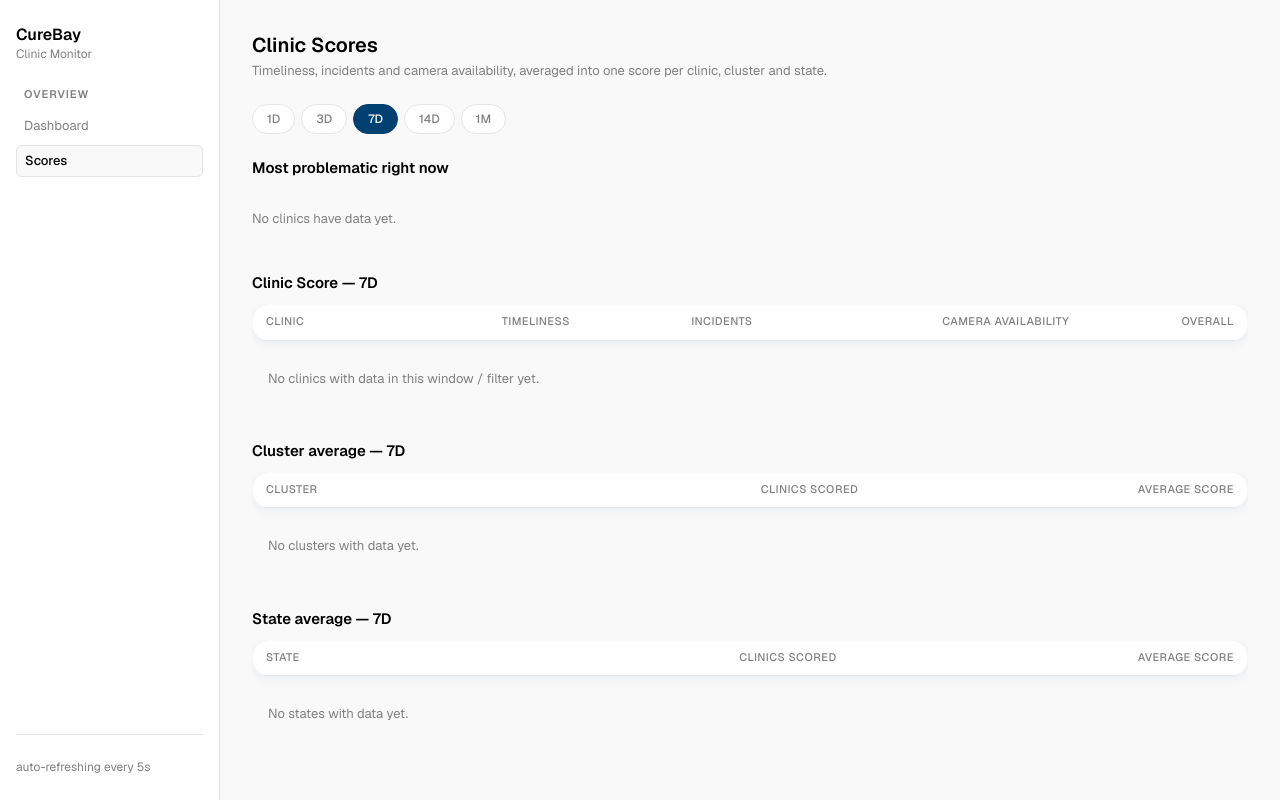
After one commit to Jagdish702/Clinic-Monitoring-System, a Flask app: page /scores in a window 1280 px wide. The commit adds this page. Run offline with Flask 3, Linux system fonts and the light colour scheme; lists and menus that the app fills with data are empty.

Commit message:
Add Clinic Score: Timeliness, Incidents, Camera Availability
Three 0-100 categories per clinic, averaged into one overall score,
each computed over five rolling windows (1D/3D/7D/14D/1M):

- Timeliness reuses report.operating_hours() rather than re-deriving
  open/close times a second way - full credit inside
  SCHEDULE_TOLERANCE_MINUTES of EXPECTED_OPEN/CLOSE, a point off per
  minute beyond it.
- Incidents: only High/Medium events count (Low is everyday activity,
  not an incident) - 100 minus 10 per High and 5 per Medium.
- Camera Availability: the usable-observation ratio (mirrors
  report._usable()'s own definition of a working camera) multiplied by
  the online-check ratio, so a clinic that went fully offline - and so
  produced no observation rows at all - doesn't read as perfect
  because there was nothing to measure.

A category is None, not 0, when the window has nothing to judge it
from. New /scores dashboard page: a window selector, per-clinic score
table (respects the existing state/cluster sidebar filter), cluster
and state average tables (grouped in Python from one ungrouped score
pass rather than re-querying per group), and a real-time "most
problematic right now" panel (offline devices, then unresolved
High/Medium alerts from the last 2 hours, then the lowest 24h scores
to fill out the list).

Verified against synthetic data with real assertions before wiring it
into the dashboard - caught and fixed a real bug in the "most
problematic" fallback (it `break`'d on the first already-listed
clinic instead of skipping past it, so it silently returned fewer
than the requested count). Then checked end-to-end against the real
local database: cluster/state averages correctly include only clinics
that actually carry state/cluster tags, leaving pre-tagging test data
out of the rollups while still showing it in the raw clinic table.

Co-Authored-By: Claude Sonnet 5 <noreply@anthropic.com>

```diff
--- a/clinic_monitor/dashboard/app.py
+++ b/clinic_monitor/dashboard/app.py
@@ -27,6 +27,7 @@ sys.path.insert(0, str(Path(__file__).resolve().parent.parent))
 
 import config  # noqa: E402
 import report as reporting  # noqa: E402
+from analysis import scoring  # noqa: E402
 from analysis.camera_role import infer_roles  # noqa: E402
 from dashboard.render import markdown_to_html  # noqa: E402
 from dashboard.workbook import build_workbook  # noqa: E402
@@ -116,6 +117,82 @@ def create_app(db_path: Optional[Path] = None) -> Flask:
             state=state,
             cluster=cluster,
             severities=SEVERITIES,
+            refresh=config.DASHBOARD_REFRESH_SEC,
+        )
+
+    @app.route("/scores")
+    def scores_page():
+        window = request.args.get("window", "7D")
+        if window not in scoring.WINDOWS:
+            window = "7D"
+        state = request.args.get("state", "all")
+        cluster = request.args.get("cluster", "all")
+
+        # Computed once, ungrouped, then grouped in Python by the clinic's
+        # own (state, cluster) - so cluster/state averages don't each
+        # re-scan the whole window's data from scratch.
+        all_scores = scoring.clinic_scores(database, window=window)
+        locations = scoring.clinic_locations(database)
+
+        states = database.group_counts("state")
+        clusters = database.group_counts("cluster", state=None if state == "all" else state)
+        clinics = database.group_counts(
+            "clinic_name",
+            state=None if state == "all" else state,
+            cluster=None if cluster == "all" else cluster,
+        )
+        clinic_names_in_scope = {c["value"] for c in clinics}
+
+        clinic_rows = sorted(
+            (
+                {"clinic_name": name, **cats}
+                for name, cats in all_scores.items()
+                if name in clinic_names_in_scope
+            ),
+            key=lambda r: (r["overall"] is None, r["overall"] or 0),
+        )
+
+        cluster_rows = []
+        for row in clusters:
+            cname = row["value"]
+            grouped = {
+                name: cats for name, cats in all_scores.items()
+                if locations.get(name) and locations[name][1] == cname
+            }
+            cluster_rows.append({
+                "name": cname, "average": scoring.group_average(grouped),
+                "clinics": len(grouped),
+            })
+        cluster_rows.sort(key=lambda r: (r["average"] is None, r["average"] or 0))
+
+        state_rows = []
+        for row in states:
+            sname = row["value"]
+            grouped = {
+                name: cats for name, cats in all_scores.items()
+                if locations.get(name) and locations[name][0] == sname
+            }
+            state_rows.append({
+                "name": sname, "average": scoring.group_average(grouped),
+                "clinics": len(grouped),
+            })
+        state_rows.sort(key=lambda r: (r["average"] is None, r["average"] or 0))
+
+        problematic = scoring.most_problematic_now(database, limit=3)
+
+        return render_template(
+            "scores.html",
+            window=window,
+            windows=list(scoring.WINDOWS.keys()),
+            state=state,
+            cluster=cluster,
+            states=states,
+            clusters=clusters,
+            clinics=clinics,
+            clinic_rows=clinic_rows,
+            cluster_rows=cluster_rows,
+            state_rows=state_rows,
+            problematic=problematic,
             refresh=config.DASHBOARD_REFRESH_SEC,
         )
 
--- a/clinic_monitor/dashboard/templates/index.html
+++ b/clinic_monitor/dashboard/templates/index.html
@@ -242,6 +242,7 @@
     <div class="nav-section">
       <p class="nav-label">OVERVIEW</p>
       <a class="nav-row active" href="/">Dashboard</a>
+      <a class="nav-row" href="/scores">Scores</a>
       <a class="nav-row" href="#" id="open-reports">Reports</a>
       <a class="nav-row" href="#" id="open-offline">
         <span>Offline Clinics</span>
--- /dev/null
+++ b/clinic_monitor/dashboard/templates/scores.html
@@ -0,0 +1,271 @@
+<!DOCTYPE html>
+<html lang="en">
+<head>
+<meta charset="utf-8">
+<meta name="viewport" content="width=device-width, initial-scale=1">
+<title>Clinic Monitor — Scores</title>
+<link rel="preconnect" href="https://fonts.googleapis.com">
+<link rel="preconnect" href="https://fonts.gstatic.com" crossorigin>
+<link href="https://fonts.googleapis.com/css2?family=Geist:wght@400;500;600;700&family=Inter:wght@400;500;600;700&display=swap" rel="stylesheet">
+<style>
+  :root{
+    --white:#ffffff; --bg:#f9f9f9; --line:#e5e5e5; --text:#000000; --muted:#808080;
+    --brand:#004172;
+    --high-bg:#ffdbdb; --high-fg:#d82525;
+    --med-bg:#fff3d7;  --med-fg:#d29300;
+    --low-bg:#e8fff1;  --low-fg:#00b82e;
+    --shadow-card: 0 2px 10px rgba(0,65,114,.08), inset 0 0 2px rgba(0,65,114,.12);
+    --font-ui: 'Geist', -apple-system, 'Segoe UI', Roboto, sans-serif;
+    --font-body: 'Inter', -apple-system, 'Segoe UI', Roboto, sans-serif;
+  }
+  *{box-sizing:border-box}
+  html,body{margin:0;padding:0}
+  body{background:var(--bg);color:var(--text);font:13px/1.4 var(--font-ui);}
+  a{color:inherit;text-decoration:none}
+  img{display:block}
+
+  .app{display:flex;align-items:flex-start;min-height:100vh}
+
+  .sidebar{
+    width:220px;flex:0 0 220px;background:var(--white);border-right:1px solid var(--line);
+    padding:24px 16px;display:flex;flex-direction:column;gap:24px;align-self:stretch;
+    position:sticky;top:0;height:100vh;overflow-y:auto;
+  }
+  .brand p{margin:0;word-break:break-word}
+  .brand .name{font-size:16px;font-weight:600}
+  .brand .sub{font-size:12px;color:var(--muted)}
+  .nav-label{
+    font-size:11px;font-weight:600;letter-spacing:1px;text-transform:uppercase;
+    color:var(--muted);margin:0 0 4px 0;padding-left:8px;
+  }
+  .nav-section{display:flex;flex-direction:column;gap:4px}
+  .nav-row{display:flex;align-items:center;justify-content:space-between;gap:8px;
+    padding:6px 8px;border-radius:6px;font-size:13px;color:var(--muted);}
+  a.nav-row:hover{background:var(--bg)}
+  .nav-row.active{background:var(--bg);border:1px solid var(--line);color:var(--text);font-weight:500}
+
+  .tree{display:flex;flex-direction:column}
+  .tree-row{display:flex;align-items:center;justify-content:space-between;gap:8px;
+    padding:6px 8px;border-radius:6px;font-size:13px;color:var(--muted);}
+  .tree-row:hover{background:var(--bg)}
+  .tree-row .left{display:flex;align-items:center;gap:8px;min-width:0}
+  .tree-row .left span{overflow:hidden;text-overflow:ellipsis;white-space:nowrap}
+  .tree-row.state.active{background:var(--bg);border:1px solid var(--line);color:var(--text);font-weight:500}
+  .tree-row.state ~ .tree-row.state{border-top:1px solid var(--line)}
+  .tree-row.cluster{padding-left:16px}
+  .tree-row.cluster.active{color:var(--text);font-weight:500}
+  .tree-icon{width:16px;height:16px;flex:0 0 auto;filter:drop-shadow(0 2px 2px rgba(0,65,114,.08))}
+  .sidebar-footer{margin-top:auto;padding-top:24px;border-top:1px solid var(--line);
+    font-size:12px;color:var(--muted)}
+
+  .main{flex:1;min-width:0;padding:32px;display:flex;flex-direction:column;gap:24px}
+  .page-title{font:600 20px var(--font-ui);margin:0}
+  .page-sub{color:var(--muted);font-size:13px;margin:4px 0 0}
+
+  .windows{display:flex;gap:6px;flex-wrap:wrap}
+  .win-pill{padding:6px 14px;border-radius:100px;font:500 12px var(--font-ui);
+    color:var(--muted);border:1px solid var(--line);background:var(--white)}
+  .win-pill.active{background:var(--brand);border-color:var(--brand);color:#fff}
+
+  .section{display:flex;flex-direction:column;gap:12px}
+  .section h2{font:600 15px var(--font-ui);margin:0}
+
+  .problem-row{display:flex;gap:16px;flex-wrap:wrap}
+  .problem-card{
+    flex:1;min-width:220px;background:var(--white);border-radius:16px;
+    box-shadow:var(--shadow-card);padding:16px;display:flex;flex-direction:column;gap:6px;
+  }
+  .problem-card .name{font:600 14px var(--font-ui)}
+  .problem-card .reason{display:inline-flex;align-self:flex-start;padding:3px 10px;
+    border-radius:100px;font:500 11px var(--font-ui);}
+  .problem-card .reason.offline{background:var(--high-bg);color:var(--high-fg)}
+  .problem-card .reason.high{background:var(--high-bg);color:var(--high-fg)}
+  .problem-card .reason.medium{background:var(--med-bg);color:var(--med-fg)}
+  .problem-card .reason.low24h{background:var(--bg);color:var(--muted)}
+  .problem-card .detail{font-size:12px;color:var(--muted)}
+  .problem-empty{color:var(--muted);font-size:13px;padding:8px 0}
+
+  table{width:100%;border-collapse:collapse;background:var(--white);border-radius:16px;
+    overflow:hidden;box-shadow:var(--shadow-card);}
+  th,td{padding:10px 14px;text-align:left;font-size:13px;border-bottom:1px solid var(--line)}
+  th{color:var(--muted);font-weight:500;font-size:11px;text-transform:uppercase;letter-spacing:.5px}
+  tr:last-child td{border-bottom:none}
+  td.num,th.num{text-align:right;font-variant-numeric:tabular-nums}
+  .score{font-weight:600}
+  .score.good{color:var(--low-fg)}
+  .score.mid{color:var(--med-fg)}
+  .score.bad{color:var(--high-fg)}
+  .score.na{color:var(--muted);font-weight:400}
+  .table-wrap{overflow-x:auto}
+  .empty{color:var(--muted);font-size:13px;padding:16px}
+</style>
+</head>
+<body>
+<div class="app">
+
+  <aside class="sidebar">
+    <div class="brand">
+      <p class="name">CureBay</p>
+      <p class="sub">Clinic Monitor</p>
+    </div>
+
+    <div class="nav-section">
+      <p class="nav-label">OVERVIEW</p>
+      <a class="nav-row" href="/">Dashboard</a>
+      <a class="nav-row active" href="/scores">Scores</a>
+    </div>
+
+    {% if states %}
+    <div class="nav-section">
+      <p class="nav-label">STATES</p>
+      <div class="tree">
+        {% if state != 'all' %}
+          <a class="tree-row" href="?window={{ window }}&state=all&cluster=all">&larr; All states</a>
+        {% endif %}
+        {% for st in states %}
+          <a class="tree-row state {% if state == st.value %}active{% endif %}"
+             href="?window={{ window }}&state={{ st.value }}&cluster=all">
+            <span class="left">
+              <img class="tree-icon" alt=""
+                   src="{{ url_for('static', filename='icons/' ~ ('pin-active.svg' if state == st.value else 'pin.svg')) }}">
+              <span>{{ st.value }}</span>
+            </span>
+            <span>{{ st.count }}</span>
+          </a>
+          {% if state == st.value %}
+            {% for cl in clusters %}
+              <a class="tree-row cluster {% if cluster == cl.value %}active{% endif %}"
+                 href="?window={{ window }}&state={{ state }}&cluster={{ cl.value }}">
+                <span>{{ cl.value }} Cluster</span>
+                <span>{{ cl.count }}</span>
+              </a>
+            {% endfor %}
+          {% endif %}
+        {% endfor %}
+      </div>
+    </div>
+    {% endif %}
+
+    <div class="sidebar-footer">auto-refreshing every {{ refresh }}s</div>
+  </aside>
+
+  <main class="main">
+    <div>
+      <p class="page-title">Clinic Scores</p>
+      <p class="page-sub">Timeliness, incidents and camera availability, averaged into one score per clinic, cluster and state.</p>
+    </div>
+
+    <div class="windows">
+      {% for w in windows %}
+        <a class="win-pill {% if window == w %}active{% endif %}"
+           href="?window={{ w }}&state={{ state }}&cluster={{ cluster }}">{{ w }}</a>
+      {% endfor %}
+    </div>
+
+    <div class="section">
+      <h2>Most problematic right now</h2>
+      {% if problematic %}
+        <div class="problem-row">
+          {% for p in problematic %}
+            <div class="problem-card">
+              <span class="name">{{ p.clinic_name }}</span>
+              {% if p.reason == 'Device offline' %}
+                <span class="reason offline">Offline</span>
+              {% elif p.reason == 'High alert' %}
+                <span class="reason high">High alert</span>
+              {% elif p.reason == 'Medium alert' %}
+                <span class="reason medium">Medium alert</span>
+              {% else %}
+                <span class="reason low24h">{{ p.reason }}</span>
+              {% endif %}
+              <span class="detail">{{ p.detail }}</span>
+            </div>
+          {% endfor %}
+        </div>
+      {% else %}
+        <p class="problem-empty">No clinics have data yet.</p>
+      {% endif %}
+    </div>
+
+    <div class="section">
+      <h2>Clinic Score — {{ window }}{% if state != 'all' %} · {{ state }}{% endif %}{% if cluster != 'all' %} · {{ cluster }}{% endif %}</h2>
+      <div class="table-wrap">
+      <table>
+        <thead><tr>
+          <th>Clinic</th>
+          <th class="num">Timeliness</th>
+          <th class="num">Incidents</th>
+          <th class="num">Camera Availability</th>
+          <th class="num">Overall</th>
+        </tr></thead>
+        <tbody>
+          {% for r in clinic_rows %}
+          <tr>
+            <td>{{ r.clinic_name }}</td>
+            <td class="num">{{ '%.0f'|format(r.timeliness) if r.timeliness is not none else '—' }}</td>
+            <td class="num">{{ '%.0f'|format(r.incidents) if r.incidents is not none else '—' }}</td>
+            <td class="num">{{ '%.0f'|format(r.camera_availability) if r.camera_availability is not none else '—' }}</td>
+            <td class="num">
+              {% if r.overall is not none %}
+                <span class="score {{ 'good' if r.overall >= 80 else ('mid' if r.overall >= 50 else 'bad') }}">{{ '%.0f'|format(r.overall) }}</span>
+              {% else %}
+                <span class="score na">—</span>
+              {% endif %}
+            </td>
+          </tr>
+          {% endfor %}
+        </tbody>
+      </table>
+      {% if not clinic_rows %}<p class="empty">No clinics with data in this window / filter yet.</p>{% endif %}
+      </div>
+    </div>
+
+    <div class="section">
+      <h2>Cluster average — {{ window }}</h2>
+      <div class="table-wrap">
+      <table>
+        <thead><tr><th>Cluster</th><th class="num">Clinics scored</th><th class="num">Average score</th></tr></thead>
+        <tbody>
+          {% for r in cluster_rows %}
+          <tr>
+            <td>{{ r.name }}</td>
+            <td class="num">{{ r.clinics }}</td>
+            <td class="num">
+              {% if r.average is not none %}
+                <span class="score {{ 'good' if r.average >= 80 else ('mid' if r.average >= 50 else 'bad') }}">{{ '%.0f'|format(r.average) }}</span>
+              {% else %}<span class="score na">—</span>{% endif %}
+            </td>
+          </tr>
+          {% endfor %}
+        </tbody>
+      </table>
+      {% if not cluster_rows %}<p class="empty">No clusters with data yet.</p>{% endif %}
+      </div>
+    </div>
+
+    <div class="section">
+      <h2>State average — {{ window }}</h2>
+      <div class="table-wrap">
+      <table>
+        <thead><tr><th>State</th><th class="num">Clinics scored</th><th class="num">Average score</th></tr></thead>
+        <tbody>
+          {% for r in state_rows %}
+          <tr>
+            <td>{{ r.name }}</td>
+            <td class="num">{{ r.clinics }}</td>
+            <td class="num">
+              {% if r.average is not none %}
+                <span class="score {{ 'good' if r.average >= 80 else ('mid' if r.average >= 50 else 'bad') }}">{{ '%.0f'|format(r.average) }}</span>
+              {% else %}<span class="score na">—</span>{% endif %}
+            </td>
+          </tr>
+          {% endfor %}
+        </tbody>
+      </table>
+      {% if not state_rows %}<p class="empty">No states with data yet.</p>{% endif %}
+      </div>
+    </div>
+  </main>
+</div>
+</body>
+</html>
```
Also changed, not shown: clinic_monitor/analysis/scoring.py (added, +335 -0 lines).
